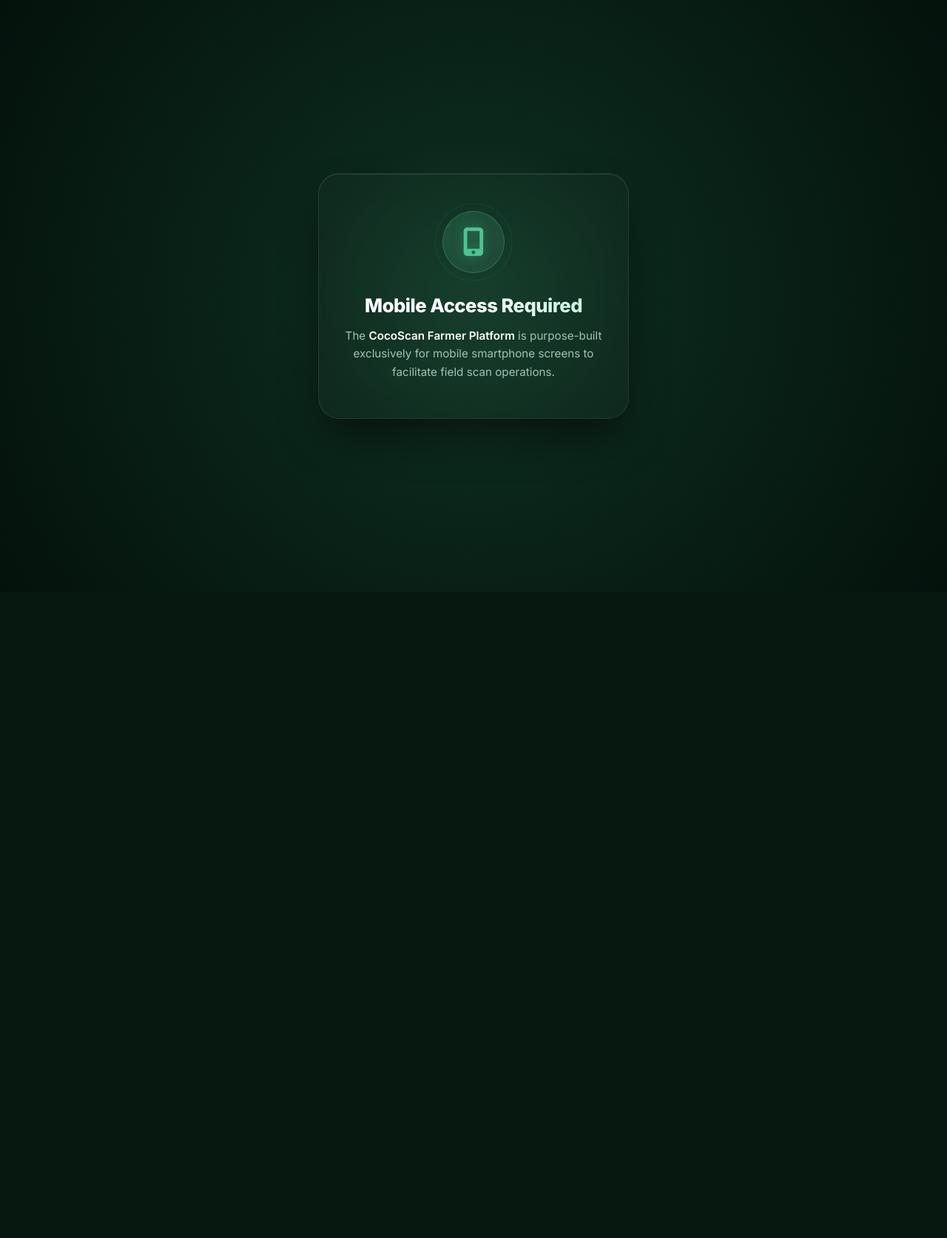
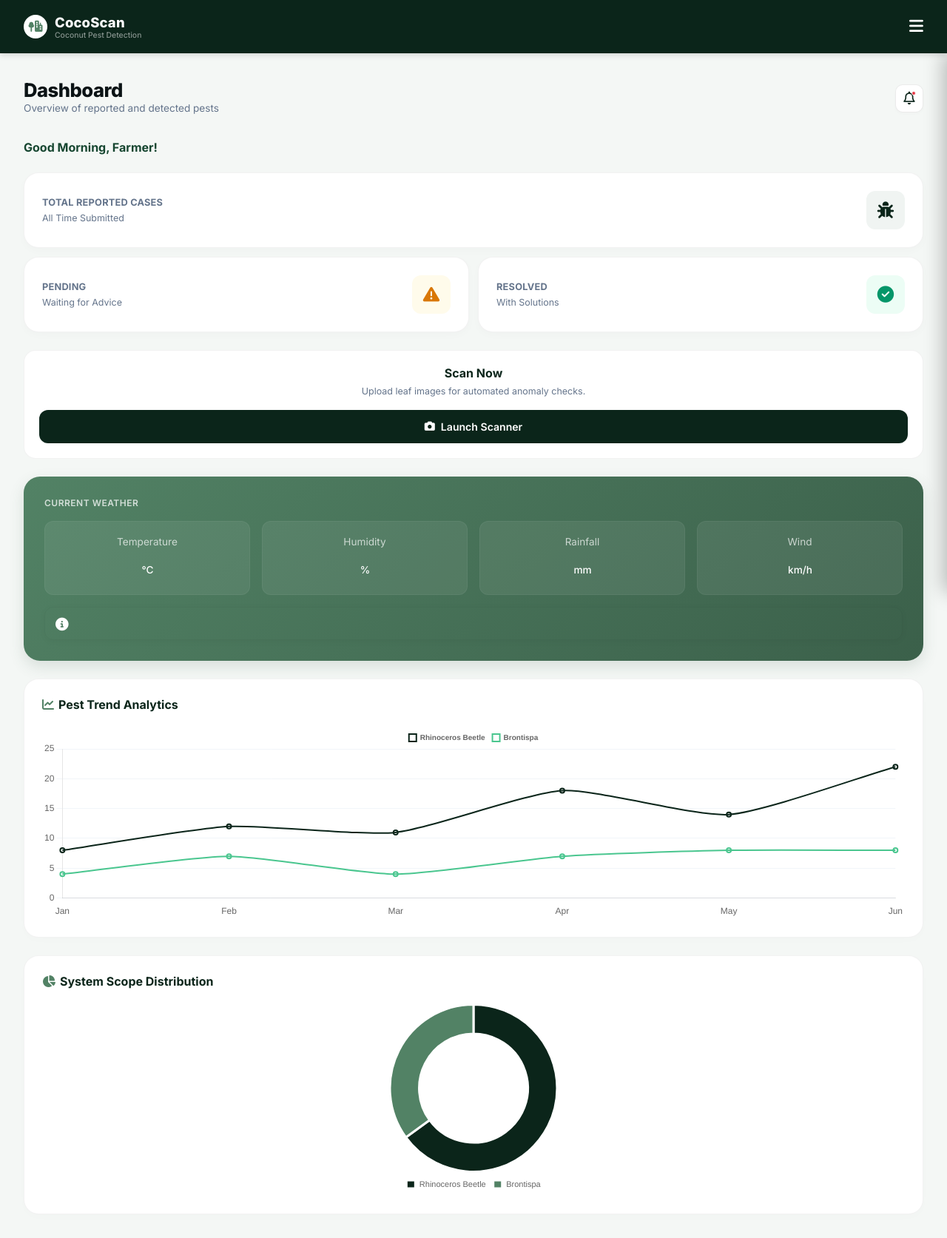
Before and after one commit to montesinesjuvy21-cpu/CocoScan, a Flask app: template templates/farmer_dashboard.html in a window 1280 px wide. Shown: the whole page at 74% size. Before the commit the page ends 701 px from the top, so only its background shows below. Run offline with Flask 3, Linux system fonts and the light colour scheme; the template is opened without the code that fills it, so the values that code supplies are empty.

Commit message:
Remove desktop farmer restriction, farmer dashboard ready for desktop

```diff
--- a/templates/farmer_dashboard.html
+++ b/templates/farmer_dashboard.html
@@ -9,6 +9,9 @@
     <script src="https://cdn.jsdelivr.net/npm/chart.js"></script>
 
   <style>
+    /* ==========================================================================
+       1. VARIABLES & BASE STYLES
+       ========================================================================== */
     :root {
         --bg-base: #f4f7f5;
         --bg-card: #ffffff;
@@ -28,219 +31,25 @@
     }
 
     body {
-            background-color: #0b251a; /* Base dark background to avoid white flashes on load */
+        background-color: var(--brand-dark); /* Prevents white flashes on load */
         color: var(--text-dark);
         min-height: 100vh;
         overflow-x: hidden;
     }
 
-        /* ---  DESKTOP RESTRICTION STYLING --- */
-        .desktop-restriction-overlay {
-            display: flex;
-            flex-direction: column;
-            align-items: center;
-            justify-content: center;
-            position: fixed;
-            top: 0; left: 0; right: 0; bottom: 0;
-            background: radial-gradient(circle at center, #0e3021 0%, #04120c 100%);
-            color: #ffffff;
-            z-index: 10000;
-            padding: 24px;
-            text-align: center;
-            overflow: hidden;
-        }
-
-        .desktop-card-prompt {
-            background: rgba(255, 255, 255, 0.02);
-            border: 1px solid rgba(255, 255, 255, 0.08);
-            backdrop-filter: blur(16px);
-            -webkit-backdrop-filter: blur(16px);
-            padding: 50px 35px;
-            border-radius: 28px;
-            max-width: 420px;
-            width: 100%;
-            box-shadow: 0 30px 60px -15px rgba(0, 0, 0, 0.6),
-                        inset 0 1px 0 rgba(255, 255, 255, 0.1);
-            position: relative;
-        }
-
-        /* Subtle background glow behind the card */
-        .glow-effect {
-            position: absolute;
-            top: -20%; left: -20%; right: -20%; bottom: -20%;
-            background: radial-gradient(circle at center, rgba(74, 198, 143, 0.08) 0%, transparent 60%);
-            z-index: -1;
-            pointer-events: none;
-        }
-
-        /* Double Ripple Pulse Animation */
-        .desktop-card-prompt .icon-pulse-container {
-            width: 84px;
-            height: 84px;
-            background: linear-gradient(135deg, rgba(74, 198, 143, 0.2) 0%, rgba(82, 130, 101, 0.2) 100%);
-            border-radius: 50%;
-            display: flex;
-            align-items: center;
-            justify-content: center;
-            margin: 0 auto 28px auto;
-            border: 1px solid rgba(74, 198, 143, 0.3);
-            position: relative;
-        }
-
-        .desktop-card-prompt i {
-            font-size: 2.4rem;
-            color: #4ac68f;
-            text-shadow: 0 0 15px rgba(74, 198, 143, 0.4);
-            z-index: 2;
-        }
-
-        .ripple-ring {
-            position: absolute;
-            top: 0; left: 0; right: 0; bottom: 0;
-            border-radius: 50%;
-            border: 1px solid rgba(74, 198, 143, 0.4);
-            animation: rippleEffect 2.5s infinite cubic-bezier(0.25, 0, 0, 1);
-            pointer-events: none;
-            z-index: 1;
-        }
-
-        .ring-2 {
-            animation-delay: 0.8s;
-        }
-
-        @keyframes rippleEffect {
-            0% { transform: scale(1); opacity: 0.8; }
-            100% { transform: scale(1.4); opacity: 0; }
-        }
-
-        .desktop-card-prompt h2 {
-            font-size: 1.6rem;
-            font-weight: 800;
-            margin-bottom: 14px;
-            letter-spacing: -0.5px;
-            background: linear-gradient(120deg, #ffffff 40%, #c3eede 100%);
-           -webkit-background-clip: text;
-            background-clip: text;
-            -webkit-text-fill-color: transparent;
-        }
-
-        .desktop-card-prompt p {
-            font-size: 0.95rem;
-            color: #a4c2b3;
-            line-height: 1.6;
-            margin-bottom: 0; /* Removed bottom margin since instruction box is gone */
-        }
-
-        .desktop-card-prompt p strong {
-            color: #ffffff;
-            font-weight: 600;
-        }
-
-         /* --- LINKING IN SCAN PEST --- */
-        .btn-primary-scan {
-            width: 100%;
-            background-color: var(--brand-dark);
-            color: #ffffff;
-            border: none;
-            padding: 14px;
-            font-size: 0.88rem;
-            font-weight: 600;
-            border-radius: 12px;
-            cursor: pointer;
-
-            display: inline-flex;
-            align-items: center;
-            justify-content: center;
-            gap: 8px;
-            text-decoration: none;
-        }
-
-        /* High-Contrast Dynamic Risk Card Rules */
-        .dynamic-risk-card {
-            background-color: var(--risk-bg, #ffffff) !important;
-            border: 1px solid var(--risk-border, rgba(0, 0, 0, 0.08)) !important;
-            color: var(--risk-color, #0b251a) !important;
-            display: flex;
-            align-items: flex-start;
-            gap: 12px;
-            padding: 12px 14px;
-            border-radius: 12px;
-            margin-top: 14px;
-            box-shadow: 0 2px 8px rgba(0, 0, 0, 0.04);
-        }
-
-        .dynamic-risk-card .risk-icon {
-            margin-top: 2px;
-            flex-shrink: 0;
-            font-size: 1.1rem;
-            color: var(--risk-color) !important;
-        }
-
-        .dynamic-risk-card .risk-text {
-            font-size: 0.82rem;
-            line-height: 1.4;
-            color: #1e293b; /* Clean charcoal text readability on light alert backgrounds */
-        }
-
-        .dynamic-risk-card .risk-text strong {
-            color: var(--risk-color) !important;
-            font-weight: 700;
-        }
-
-        /* Notification Items */
-        .notif-item {
-        display: flex;
-        gap: 10px;
-        padding: 10px;
-        border-radius: 8px;
-        background: #f8fafc;
-        border: 1px solid rgba(0,0,0,0.02);
-        transition: background 0.15s ease;
-        }
-        .notif-item.is-unread {
-            background: rgba(22, 70, 48, 0.04);
-            border-left: 3px solid #164630;
-        }
-        .notif-item p {
-            margin: 0;
-            font-size: 0.78rem;
-            line-height: 1.3;
-            color: #334155;
-        }
-        .notif-item span.time {
-            font-size: 0.65rem;
-            color: #94a3b8;
-            display: block;
-            margin-top: 4px;
-        }
-        .notif-filter {
-            transition: all 0.2s ease;
-        }
-        .notif-filter.active {
-            background: #164630 !important;
-            color: #ffffff !important;
-            border-color: #164630 !important;
-        }
-        /* --- MOBILE DEVICE VIEWPORT ENFORCING CONTAINER --- */
-        .mobile-viewport-container {
-            width: 100%;
-            min-height: 100vh;
-            background-color: var(--bg-base);
-            display: flex;
-            flex-direction: column;
-            position: relative;
-        }
-
-        /* --- FIXED FIXED HEADER (PREVENTS SPILLING) --- */
+    /* ==========================================================================
+       2. FIXED HEADER & NAVIGATION
+       ========================================================================== */
     .mobile-header {
         width: 100%;
         height: 64px;
         background-color: var(--brand-dark);
         color: #ffffff;
         position: fixed;
-            top: 0; left: 0;
+        top: 0;
+        left: 0;
         z-index: 1000;
-            padding: 0 16px;
+        padding: 0 max(16px, calc((100% - 1400px) / 2 + 24px));
         display: flex;
         align-items: center;
         justify-content: space-between;
@@ -288,7 +97,9 @@
         justify-content: flex-end;
     }
 
-        /* --- MOBILE SLIDE DRAWER MENU --- */
+    /* ==========================================================================
+       3. SIDEBAR DRAWER MENU
+       ========================================================================== */
     .sidebar-wrapper {
         width: 290px;
         background-color: var(--brand-dark);
@@ -297,7 +108,9 @@
         flex-direction: column;
         justify-content: space-between;
         position: fixed;
-            top: 64px; bottom: 0; right: 0;
+        top: 64px;
+        bottom: 0;
+        right: 0;
         z-index: 999;
         transform: translateX(100%);
         transition: transform 0.3s cubic-bezier(0.4, 0, 0.2, 1);
@@ -336,7 +149,8 @@
         margin-bottom: 6px;
     }
 
-        .menu-item-link:hover, .menu-item-link.active {
+    .menu-item-link:hover,
+    .menu-item-link.active {
         color: #ffffff;
         background-color: rgba(255, 255, 255, 0.06);
     }
@@ -389,11 +203,37 @@
         color: #ef4444 !important;
     }
 
-        /* --- MAIN SCROLL CONTENT AREA --- */
+    .sidebar-backdrop {
+        display: none;
+        position: fixed;
+        top: 0; left: 0; right: 0; bottom: 0;
+        background: rgba(11, 37, 26, 0.4);
+        backdrop-filter: blur(4px);
+        z-index: 950;
+    }
+
+    .sidebar-backdrop.active {
+        display: block;
+    }
+
+    /* ==========================================================================
+       4. CORE MAIN LAYOUT & TITLES
+       ========================================================================== */
+    .mobile-viewport-container {
+        width: 100%;
+        min-height: 100vh;
+        background-color: var(--bg-base);
+        display: flex;
+        flex-direction: column;
+        position: relative;
+    }
+
     .main-content-layout {
         flex: 1;
         width: 100%;
-            padding: 88px 16px 24px 16px; /* 88px clear top padding avoids content clipping */
+        max-width: 1400px;
+        margin: 0 auto;
+        padding: 88px 24px 24px 24px;
         display: flex;
         flex-direction: column;
         gap: 16px;
@@ -416,7 +256,9 @@
         margin-top: 2px;
     }
 
-        /* --- THE GRID FIX (FORCES CARDS BOXES TO STAY FLUSH ACCORDING TO SPECS) --- */
+    /* ==========================================================================
+       5. METRIC CARDS GRID
+       ========================================================================== */
     .metrics-row-wrapper {
         display: flex;
         flex-direction: column;
@@ -424,7 +266,6 @@
         width: 100%;
     }
 
-        /* Side-by-side sub-row for Pending and Resolved layout balancing */
     .metrics-sub-split {
         display: grid;
         grid-template-columns: 1fr 1fr;
@@ -479,7 +320,9 @@
     .metric-card-node.pending .metric-icon-box { color: #d97706; background-color: #fffbeb; }
     .metric-card-node.resolved .metric-icon-box { color: #059669; background-color: #ecfdf5; }
 
-        /* --- RESTORED WEATHER CARD (PROPER SPACING CONSTRAINTS) --- */
+    /* ==========================================================================
+       6. WEATHER WIDGET SECTION
+       ========================================================================== */
     .weather-analytics-card {
         background: linear-gradient(135deg, #528265 0%, #3b604a 100%);
         border-radius: 18px;
@@ -506,7 +349,7 @@
   .weather-stats-grid {
         display: grid;
         grid-template-columns: repeat(2, 1fr);
-            gap: 10px;
+        gap: 12px;
         margin: 16px 0;
     }
 
@@ -515,6 +358,12 @@
         border: 1px solid rgba(255, 255, 255, 0.05);
         padding: 12px;
         border-radius: 12px;
+        /* Inigitna ang data at metrics dito base sa hiling mo */
+        display: flex;
+        flex-direction: column;
+        align-items: center;
+        justify-content: center;
+        text-align: center;
     }
 
     .weather-stat-node h6 {
@@ -546,7 +395,9 @@
         gap: 8px;
     }
 
-        /* --- VISUAL INTERACTIVE GRAPH CHIPS --- */
+    /* ==========================================================================
+       7. GRAPH & CHARTS
+       ========================================================================== */
     .chart-visual-card {
         background-color: var(--bg-card);
         border-radius: 16px;
@@ -576,7 +427,9 @@
         height: 190px;
     }
 
-        /* Action Launch Control Card */
+    /* ==========================================================================
+       8. QUICK ACTION SCAN BUTTON
+       ========================================================================== */
     .quick-action-card {
         background-color: var(--bg-card);
         border-radius: 16px;
@@ -615,44 +468,200 @@
         gap: 8px;
     }
 
-        /* Backdrop Fog Overlay */
-        .sidebar-backdrop {
-            display: none;
-            position: fixed;
-            top: 0; left: 0; right: 0; bottom: 0;
-            background: rgba(11, 37, 26, 0.4);
-            backdrop-filter: blur(4px);
-            z-index: 950;
+    /* ==========================================================================
+       9. NOTIFICATIONS & RISKS
+       ========================================================================== */
+    .dynamic-risk-card {
+        background-color: var(--risk-bg, #ffffff) !important;
+        border: 1px solid var(--risk-border, rgba(0, 0, 0, 0.08)) !important;
+        color: var(--risk-color, #0b251a) !important;
+        display: flex;
+        align-items: flex-start;
+        gap: 12px;
+        padding: 12px 14px;
+        border-radius: 12px;
+        margin-top: 14px;
+        box-shadow: 0 2px 8px rgba(0, 0, 0, 0.04);
     }
-        .sidebar-backdrop.active { display: block; }
 
-        /* --- MEDIATYPE CHECK (RESPONSIVENESS HANDLING) --- */
-        @media (min-width: 501px) {
-            .desktop-restriction-overlay { display: flex; }
-            .mobile-viewport-container { display: none; }
+    .dynamic-risk-card .risk-icon {
+        margin-top: 2px;
+        flex-shrink: 0;
+        font-size: 1.1rem;
+        color: var(--risk-color) !important;
     }
+
+    .dynamic-risk-card .risk-text {
+        font-size: 0.82rem;
+        line-height: 1.4;
+        color: #1e293b;
+    }
+
+    .dynamic-risk-card .risk-text strong {
+        color: var(--risk-color) !important;
+        font-weight: 700;
+    }
+
+    .notif-item {
+        display: flex;
+        gap: 10px;
+        padding: 10px;
+        border-radius: 8px;
+        background: #f8fafc;
+        border: 1px solid rgba(0,0,0,0.02);
+        transition: background 0.15s ease;
+    }
+
+    .notif-item.is-unread {
+        background: rgba(22, 70, 48, 0.04);
+        border-left: 3px solid #164630;
+    }
+
+    .notif-item p {
+        margin: 0;
+        font-size: 0.78rem;
+        line-height: 1.3;
+        color: #334155;
+    }
+
+    .notif-item span.time {
+        font-size: 0.65rem;
+        color: #94a3b8;
+        display: block;
+        margin-top: 4px;
+    }
+
+    .notif-filter {
+        transition: all 0.2s ease;
+    }
+
+    .notif-filter.active {
+        background: #164630 !important;
+        color: #ffffff !important;
+        border-color: #164630 !important;
+    }
+
+    /* ==========================================================================
+       10. RESPONSIVE MEDIA QUERIES
+       ========================================================================== */
     @media (max-width: 500px) {
-            .desktop-restriction-overlay { display: none; }
-            .mobile-viewport-container { display: flex; }
+        .main-content-layout {
+            padding: 88px 16px 24px;
+        }
+    }
+
+    @media (min-width: 1024px) {
+        .main-content-layout {
+            max-width: 1400px;
+            padding: 108px 32px 32px 32px;
+            gap: 24px;
+        }
+
+        .mobile-header {
+            height: 72px;
+            padding: 0 max(32px, calc((100% - 1400px) / 2 + 32px));
+        }
+
+        .sidebar-wrapper {
+            top: 72px;
+        }
+
+        /* Pinalaki ang Notification Icon wrapper at Dashboard text base sa request mo */
+        .notif-item {
+            padding: 14px;
+            gap: 14px;
+        }
+
+        /* Kung gumagamit ka ng klase o element para sa bell icon container */
+        .notif-icon-wrapper, .mobile-header .notif-trigger-btn {
+            font-size: 1.4rem;
+            padding: 6px;
+        }
+
+        .dashboard-header-container h1 {
+            font-size: 1.95rem; /* Mas bold at prominente */
+        }
+
+        .dashboard-header-container p {
+            font-size: 0.98rem;
+            margin-top: 4px;
+        }
+
+        /* Pag-scale ng Metric Cards */
+        .metric-card-node {
+            padding: 24px;
+            border-radius: 20px;
+        }
+
+        .metric-data h5 {
+            font-size: 0.8rem;
+        }
+
+        .metric-data .metric-count {
+            font-size: 2.3rem;
+            margin: 6px 0;
+        }
+
+        .metric-data p {
+            font-size: 0.78rem;
+        }
+
+        .metric-icon-box {
+            width: 52px;
+            height: 52px;
+            font-size: 1.4rem;
+        }
+
+        /* Pag-scale ng Weather & Charts */
+        .weather-analytics-card {
+            padding: 28px;
+            border-radius: 22px;
+        }
+
+        .weather-card-header h3 {
+            font-size: 1.5rem;
+        }
+
+        .weather-stat-node p {
+            font-size: 1.8rem;
+        }
+
+        .weather-stats-grid {
+            grid-template-columns: repeat(4, 1fr);
+            gap: 16px;
+        }
+
+        .weather-stat-node {
+            padding: 18px 12px;
+            min-height: 100px;
+        }
+
+        .weather-stat-node h6 {
+            font-size: 0.85rem;
+            margin-bottom: 4px;
+        }
+
+        .weather-stat-node p {
+            font-size: 1.95rem;
+            line-height: 1.2;
+        }
+        .chart-visual-card {
+            padding: 24px;
+            border-radius: 20px;
+        }
+
+        .chart-header-inline {
+            font-size: 1rem;
+            margin-bottom: 20px;
+        }
+
+        .chart-box-render-frame {
+            height: 260px;
+        }
     }
 </style>
 </head>
 <body>
-
-    <div class="desktop-restriction-overlay">
-        <div class="desktop-card-prompt">
-            <div class="glow-effect"></div>
-
-            <div class="icon-pulse-container">
-                <div class="ripple-ring ring-1"></div>
-                <div class="ripple-ring ring-2"></div>
-                <i class="fa-solid fa-mobile-screen-button"></i>
-            </div>
-
-            <h2>Mobile Access Required</h2>
-            <p>The <strong>CocoScan Farmer Platform</strong> is purpose-built exclusively for mobile smartphone screens to facilitate field scan operations.</p>
-        </div>
-    </div>
 
     <div class="mobile-viewport-container">
 
--- a/templates/farmer_scan.html
+++ b/templates/farmer_scan.html
@@ -724,7 +724,7 @@
                 <i class="fa-solid fa-mobile-screen-button"></i>
             </div>
             <h2>Mobile Access Required</h2>
-            <p>The <strong>CocoScan Farmer Platform</strong> is purpose-built exclusively for mobile smartphone screens to facilitate field scan operations.</p>
+           <p>You can view your dashboard on any device, but <strong>Launch Scanner</strong> requires a mobile smartphone to utilize its camera for capturing real-time leaf images directly in the field.</p>
         </div>
     </div>
 
```
Lines whose indentation alone changed are shown as unchanged.
